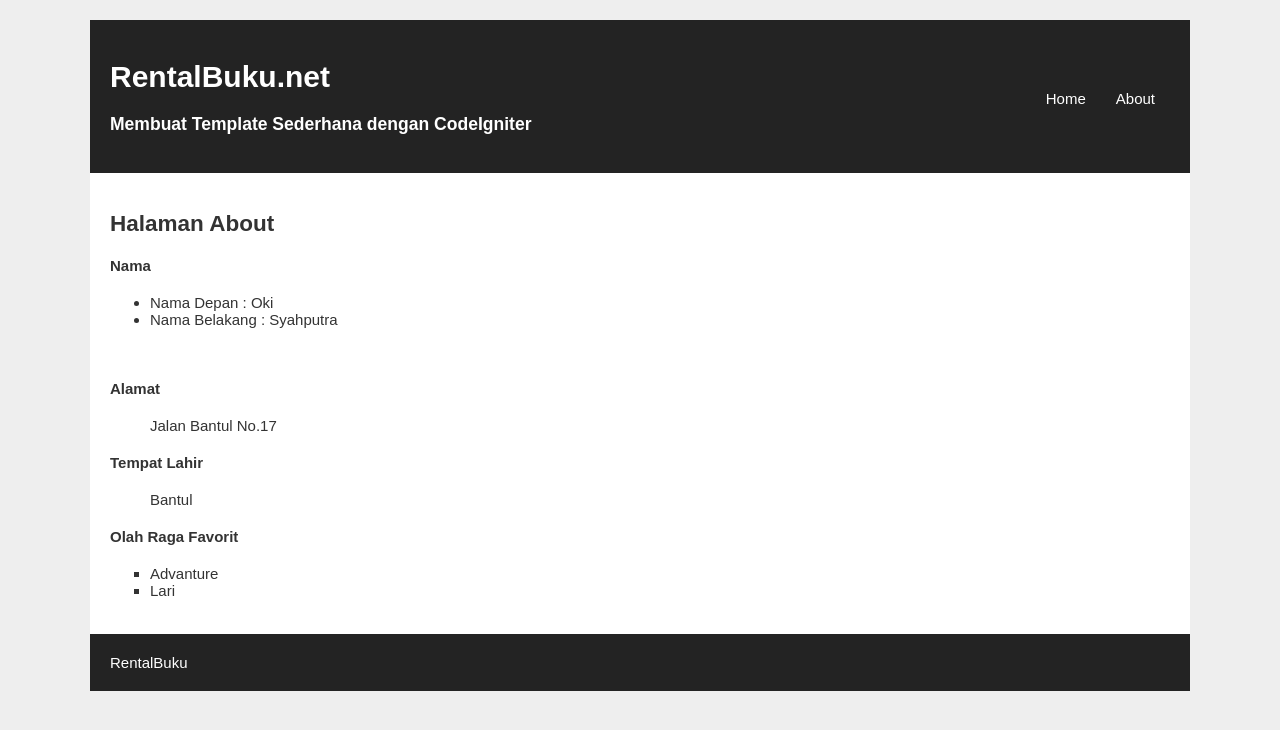
After one commit to Eko-Saputro/WP2_201208605, a CodeIgniter app: page /pustaka-booking/web/about in a window 1280 px wide. The commit adds this page. Shown: the top 730 px of the page. Run offline with CodeIgniter, Linux system fonts and the light colour scheme.

Commit message:
Pertemuan 4

```diff
--- a/application/config/autoload.php
+++ b/application/config/autoload.php
@@ -58,7 +58,7 @@ $autoload['packages'] = array();
 |
 |	$autoload['libraries'] = array('user_agent' => 'ua');
 */
-$autoload['libraries'] = array();
+$autoload['libraries'] = array('form_validation');
 
 /*
 | -------------------------------------------------------------------
@@ -89,7 +89,7 @@ $autoload['drivers'] = array();
 |
 |	$autoload['helper'] = array('url', 'file');
 */
-$autoload['helper'] = array('url');
+$autoload['helper'] = array('url','form');
 
 /*
 | -------------------------------------------------------------------
--- a/application/controllers/Web.php
+++ b/application/controllers/Web.php
@@ -10,6 +10,16 @@ class Web extends CI_Controller
   public function index()
   {
     $data['judul']="Halaman Depan";
-    $this->load->view('v_index.php',$data);
+    $this->load->view('v_header',$data);
+    $this->load->view('v_index',$data);
+    $this->load->view('v_footer',$data);
+
+  }
+  public function about()
+  {$data['judul']="Halaman About";
+  $this->load->view('v_header',$data);
+  $this->load->view('v_about',$data);
+  $this->load->view('v_footer',$data);
+
   }
 }
--- /dev/null
+++ b/application/views/v_about.php
@@ -0,0 +1,24 @@
+<section>
+	<h1><?php echo $judul ?></h1>
+	<h4>Nama</h4>
+	<ul type="disc">
+		<li>Nama Depan : Oki</li>
+		<li>Nama Belakang : Syahputra</li>
+	</ul>
+	<br>
+	<h4>Alamat</h4>
+	<ul type="none">
+		<li> Jalan Bantul No.17 </li>
+	</ul>
+
+	<h4>Tempat Lahir</h4>
+	<ul type="none">
+		<li>Bantul</li>
+	</ul>
+
+	<h4>Olah Raga Favorit</h4>
+	<ul type="square">
+		<li>Advanture</li>
+		<li>Lari</li>
+	</ul>
+</section>
--- /dev/null
+++ b/application/views/v_footer.php
@@ -0,0 +1,7 @@
+<!--footer-->
+      <footer>
+  			<a href="http://www.RentalBuku.com">RentalBuku</a>
+  		</footer>
+  	</div>
+  </body>
+</html>
--- /dev/null
+++ b/application/views/v_header.php
@@ -0,0 +1,22 @@
+<!DOCTYPE html>
+<html lang="en" dir="ltr">
+  <head>
+    <meta charset="utf-8">
+    <title>Web Prog II | Merancang Template sederhana dengan codeigniter</title>
+    <link rel="stylesheet" type="text/css" href="<?php echo base_url() ?>assets/css/stylebuku.css">
+  </head>
+  <body>
+    <div id="wrapper">
+  		<header>
+  			<hgroup>
+  				<h1>RentalBuku.net</h1>
+  				<h3>Membuat Template Sederhana dengan CodeIgniter</h3>
+  			</hgroup>
+  			<nav>
+  				<ul>
+  					<li><a href="<?php echo base_url() . 'web' ?>">Home</a></li>
+  					<li><a href="<?php echo base_url() . 'web/about' ?>">About</a></li>
+  				</ul>
+  			</nav>
+  			<div class="clear"></div>
+  		</header>
--- a/application/views/view-form-matakuliah.php
+++ b/application/views/view-form-matakuliah.php
@@ -4,6 +4,7 @@
     <meta charset="utf-8">
     <title></title>
   </head>
+  <?php echo validation_errors(); ?>
   <body>
 
     <center>
--- /dev/null
+++ b/assets/css/stylebuku.css
@@ -0,0 +1,61 @@
+body{
+	background: #eee;
+	color: #333;
+	font-family: sans-serif;
+	font-size:15px;
+}
+
+#wrapper{
+	background: #fff;
+	width: 1100px;
+	margin: 20px auto;
+}
+
+#wrapper header{
+	background: #232323;
+	padding: 20px;
+}
+
+#wrapper header hgroup{
+	float: left;
+	color: #fff;
+}
+
+#wrapper header nav{
+	float: right;
+	margin-top: 50px;
+}
+
+#wrapper header nav ul{
+	padding: 0;
+	margin: 0;
+}
+
+#wrapper header nav ul li{
+	float: left;
+	list-style: none;
+}
+
+#wrapper header nav ul li a{
+	padding: 15px;
+	color: #fff;
+	text-decoration: none;
+}
+
+.clear{
+	clear: both;
+}
+
+footer{
+	background: #232323;
+	padding: 20px;
+}
+
+footer a{
+	color: #fff;
+	text-decoration: none;
+}
+
+section{
+	padding: 20px;
+}
```
Also changed, not shown: application/controllers/Matakuliah.php (+20 -2 lines), application/views/v_index.php (+1 -29 lines).
